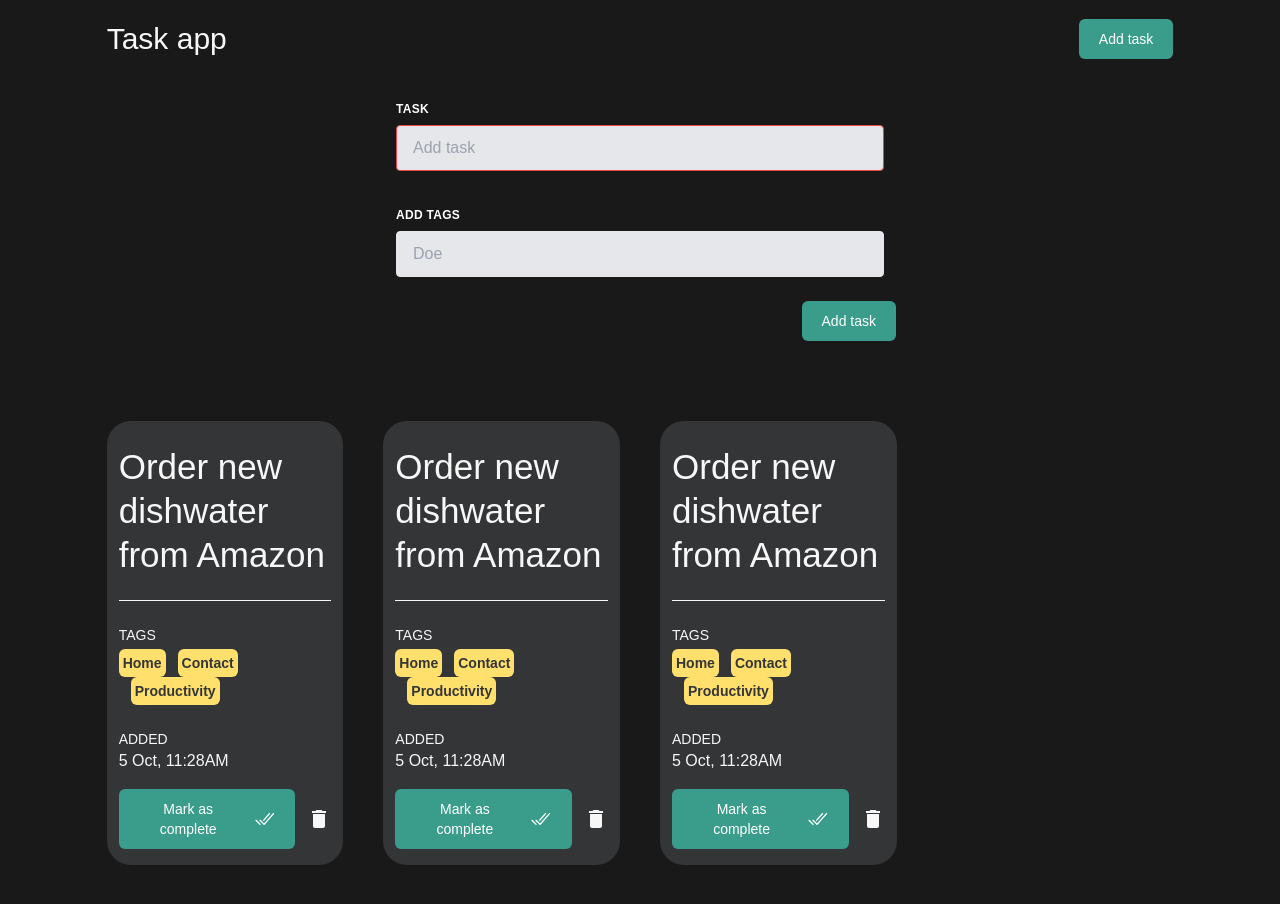
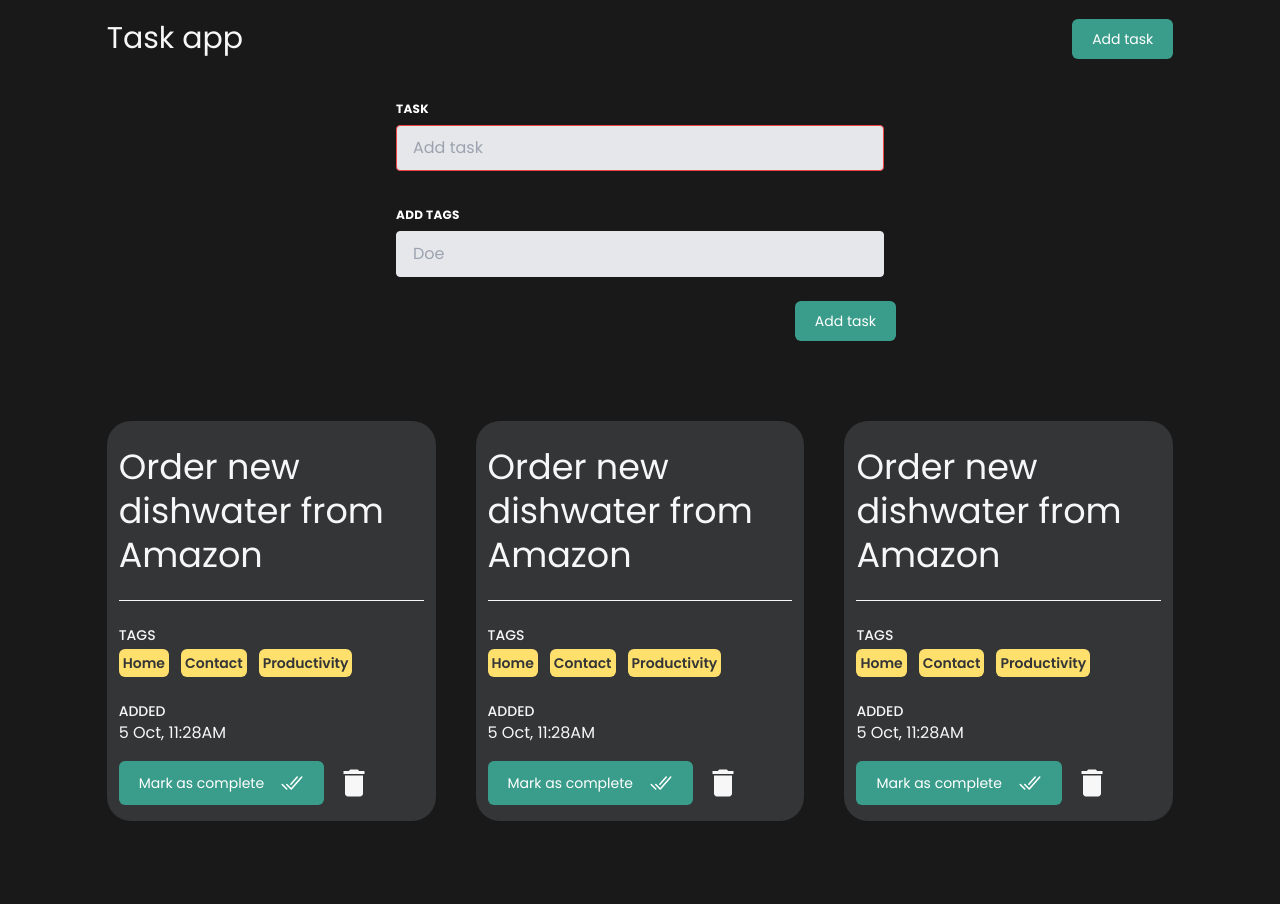
Before and after one commit to IsraelChidera/task-app, a React (Vite) app: page / in a window 1280 px wide. Shown: the top 904 px of the page. Built offline with nearby package versions, Linux system fonts and the light colour scheme.

Commit message:
Feature: Form and errors handling

```diff
--- a/package.json
+++ b/package.json
@@ -11,6 +11,7 @@
   },
   "dependencies": {
     "@reduxjs/toolkit": "^2.2.1",
+    "formik": "^2.4.5",
     "react": "^18.2.0",
     "react-dom": "^18.2.0",
     "react-icons": "^5.0.1",
--- a/src/App.css
+++ b/src/App.css
@@ -1,3 +1,5 @@
+@import url('https://fonts.googleapis.com/css2?family=Poppins:ital,wght@0,100;0,200;0,300;0,400;0,500;0,600;0,700;0,800;0,900;1,100;1,200;1,300;1,400;1,500;1,600;1,700;1,800;1,900&display=swap');
+
 * {
   padding: 0;
   margin: 0;
--- a/src/components/elements/Button/index.tsx
+++ b/src/components/elements/Button/index.tsx
@@ -10,7 +10,7 @@ type ButtonProps = {
 
 const index = ({ type, children, className, onClick, ...props }: ButtonProps) => {
     return (
-        <button type={type} onClick={onClick} className={`rounded-md py-[10px] px-[20px] bg-primary text-sm text-white ${className}`} {...props}>
+        <button type={type} onClick={onClick} className={`rounded-md py-[10px] px-[20px] bg-primary hover:bg-[#89DADE] transition-all ease-linear text-sm text-white hover:text-dark ${className}`} {...props}>
             {children}
         </button>
     )
--- a/src/components/widget/AddTask.tsx
+++ b/src/components/widget/AddTask.tsx
@@ -1,5 +1,8 @@
+"use client"
+
 import { useState } from 'react'
 import Button from '../elements/Button';
+import { Form, Formik } from 'formik';
 
 type FormData = {
     task: string,
@@ -8,27 +11,73 @@ type FormData = {
     startDate: any,
 }
 
+type ErrorProps = {
+    task: string,
+    tags: string,
+}
+
+type InitialValuesProps = {
+    task: string,
+    tags: string,
+    completed: boolean,
+    startDate: any
+
+}
+
+
 const AddTask = () => {
-    const [formData, setFormData] = useState<FormData>({
+    const [taskCompleted, setTaskCompleted] = useState(false);
+    const initialValues: InitialValuesProps = {
         task: "",
         tags: "",
-        completed: false,
+        completed: taskCompleted,
         startDate: new Date().toDateString()
-    },);
-
-    const handleChange = (e: any) => {
-        setFormData({ ...formData, [e.target.name]: e.target.value });
     }
 
-    const handleTodo = (e: React.FormEvent<HTMLFormElement>) => {
-        e.preventDefault();
-        console.log(formData)
-        localStorage.setItem("Todos", JSON.stringify(formData));
+    const validateForm = (values: any) => {
+        const errors: any = {}
+
+        if (!values.task) {
+            errors.task = "Task is required";
+        } else if (values.task.length <= 3) {
+            errors.task = 'Must be 3 characters or more';
+        }
+
+        if (!values.tags) {
+            errors.tags = "Tag is required";
+        } else if (values.tags.length <= 3) {
+            errors.tags = 'Must be 3 characters or more';
+        }
+
+        return errors;
+    }
+
+    const onTodoSubmit = (values: InitialValuesProps) => {
+        console.log(values);
+        localStorage.setItem("Todos", JSON.stringify(values));
     }
 
 
     return (
-        <form onSubmit={handleTodo} className="mt-10 flex items-center justify-center">
+        <Formik
+            initialValues={initialValues}
+            validate={validateForm}
+            onSubmit={(values, { resetForm }: { resetForm: any }) => {
+                onTodoSubmit(values);
+                resetForm({ values: '' });
+            }}
+        >
+            {
+                (
+                    { values, errors, touched, handleChange, }:
+                        {
+                            values: any, errors: any,
+                            touched: any, handleChange: any,
+                        }
+                ) =>
+                (
+                    <>
+                        <Form className="mt-10 flex items-center justify-center">
                             <div className="grid space-y-6  w-full max-w-lg -mx-3 mb-6">
                                 <div className="w-full  px-3 mb-6 md:mb-0">
                                     <label className="block uppercase tracking-wide text-white text-xs font-bold mb-2" htmlFor="grid-first-name">
@@ -40,9 +89,12 @@ const AddTask = () => {
                                         type="text"
                                         placeholder="Add task"
                                         name="task"
-                        value={formData.task}
+                                        value={values.task}
                                         onChange={handleChange}
                                     />
+                                    <p className='text-xs text-primary'>
+                                        {errors.task && touched.task && errors.task}
+                                    </p>
                                 </div>
 
                                 <div className="w-full px-3">
@@ -55,9 +107,13 @@ const AddTask = () => {
                                         type="text"
                                         name="tags"
                                         placeholder="Doe"
-                        value={formData.tags}
+                                        value={values.tags}
                                         onChange={handleChange}
                                     />
+
+                                    <p className='text-xs text-primary'>
+                                        {errors.tags && touched.tags && errors.tags}
+                                    </p>
                                 </div>
 
                                 <div className='flex justify-end '>
@@ -66,7 +122,12 @@ const AddTask = () => {
                                     </Button>
                                 </div>
                             </div>
-        </form>
+                        </Form>
+                    </>
+                )}
+        </Formik>
+
+
     )
 }
 
--- a/src/components/widget/Todos.tsx
+++ b/src/components/widget/Todos.tsx
@@ -7,13 +7,13 @@ import { MdDelete } from "react-icons/md";
 const Todos = () => {
     return (
         <section className='mt-14'>
-            <Container className='grid grid-cols-4 gap-x-10 gap-y-8'>
+            <Container className='grid grid-cols-3 gap-x-10 gap-y-8'>
                 <div className='bg-dark rounded-3xl pt-6 pb-4 px-3'>
                     <h2 className='border-b border-[#f7f7f7] text-[35px] leading-tight pb-6'>Order new dishwater from Amazon</h2>
 
                     <div>
                         <p className='mt-6 text-sm text-[#f7f7f7] font-medium'>TAGS</p>
-                        <div className='mt-1 flex space-x-3 items-center flex-wrap text-sm'>
+                        <div className='mt-1 flex gap-x-3 gap-y-3 items-center flex-wrap text-sm'>
                             <div className='bg-yellow text-dark font-semibold p-1 rounded-md'>Home</div>
                             <div className='bg-yellow text-dark font-semibold p-1 rounded-md'>Contact</div>
                             <div className='bg-yellow text-dark font-semibold p-1 rounded-md'>Productivity</div>
@@ -28,7 +28,7 @@ const Todos = () => {
                         <div className='mt-4 flex space-x-3 items-center'>
                             <Button className='flex items-center space-x-4'> <span>Mark as complete</span> <IoCheckmarkDone className='text-2xl' /> </Button>
                             <button>
-                                <MdDelete className='text-2xl cursor-pointer' />
+                                <MdDelete className='text-4xl hover:text-red-700 cursor-pointer' />
                             </button>
                         </div>
                     </div>
@@ -39,7 +39,7 @@ const Todos = () => {
 
                     <div>
                         <p className='mt-6 text-sm text-[#f7f7f7] font-medium'>TAGS</p>
-                        <div className='mt-1 flex space-x-3 items-center flex-wrap text-sm'>
+                        <div className='mt-1 flex gap-x-3 gap-y-3 items-center flex-wrap text-sm'>
                             <div className='bg-yellow text-dark font-semibold p-1 rounded-md'>Home</div>
                             <div className='bg-yellow text-dark font-semibold p-1 rounded-md'>Contact</div>
                             <div className='bg-yellow text-dark font-semibold p-1 rounded-md'>Productivity</div>
@@ -54,7 +54,7 @@ const Todos = () => {
                         <div className='mt-4 flex space-x-3 items-center'>
                             <Button className='flex items-center space-x-4'> <span>Mark as complete</span> <IoCheckmarkDone className='text-2xl' /> </Button>
                             <button>
-                                <MdDelete className='text-2xl cursor-pointer' />
+                                <MdDelete className='text-4xl hover:text-red-700 cursor-pointer' />
                             </button>
                         </div>
                     </div>
@@ -65,7 +65,7 @@ const Todos = () => {
 
                     <div>
                         <p className='mt-6 text-sm text-[#f7f7f7] font-medium'>TAGS</p>
-                        <div className='mt-1 flex space-x-3 items-center flex-wrap text-sm'>
+                        <div className='mt-1 flex gap-x-3 gap-y-3 items-center flex-wrap text-sm'>
                             <div className='bg-yellow text-dark font-semibold p-1 rounded-md'>Home</div>
                             <div className='bg-yellow text-dark font-semibold p-1 rounded-md'>Contact</div>
                             <div className='bg-yellow text-dark font-semibold p-1 rounded-md'>Productivity</div>
@@ -80,7 +80,7 @@ const Todos = () => {
                         <div className='mt-4 flex space-x-3 items-center'>
                             <Button className='flex items-center space-x-4'> <span>Mark as complete</span> <IoCheckmarkDone className='text-2xl' /> </Button>
                             <button>
-                                <MdDelete className='text-2xl cursor-pointer' />
+                                <MdDelete className='text-4xl hover:text-red-700 cursor-pointer' />
                             </button>
                         </div>
                     </div>
--- a/src/index.css
+++ b/src/index.css
@@ -1,5 +1,3 @@
 @tailwind base;
 @tailwind components;
 @tailwind utilities;
-
-@import url('https://fonts.googleapis.com/css2?family=Poppins:ital,wght@0,100;0,200;0,300;0,400;0,500;0,600;0,700;0,800;0,900;1,100;1,200;1,300;1,400;1,500;1,600;1,700;1,800;1,900&display=swap')
```
Also changed, not shown: 1 other file (tests, documents, lock files or other folders). Lines whose indentation alone changed are shown as unchanged.
